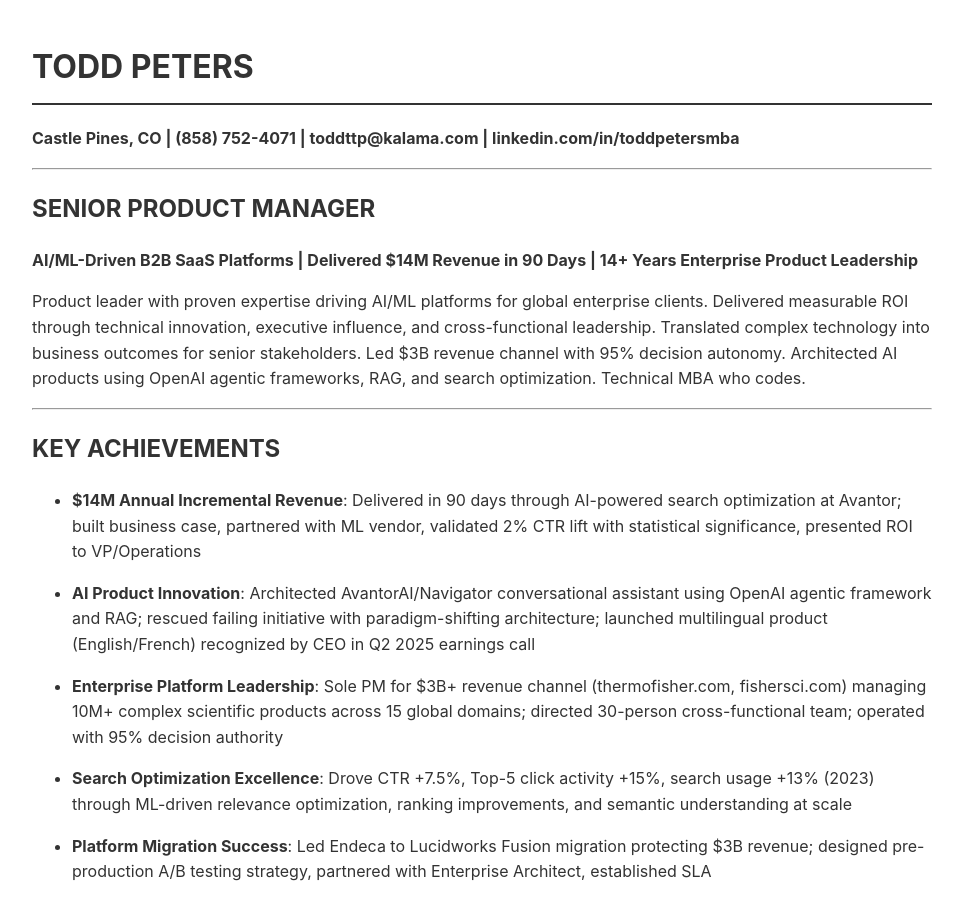
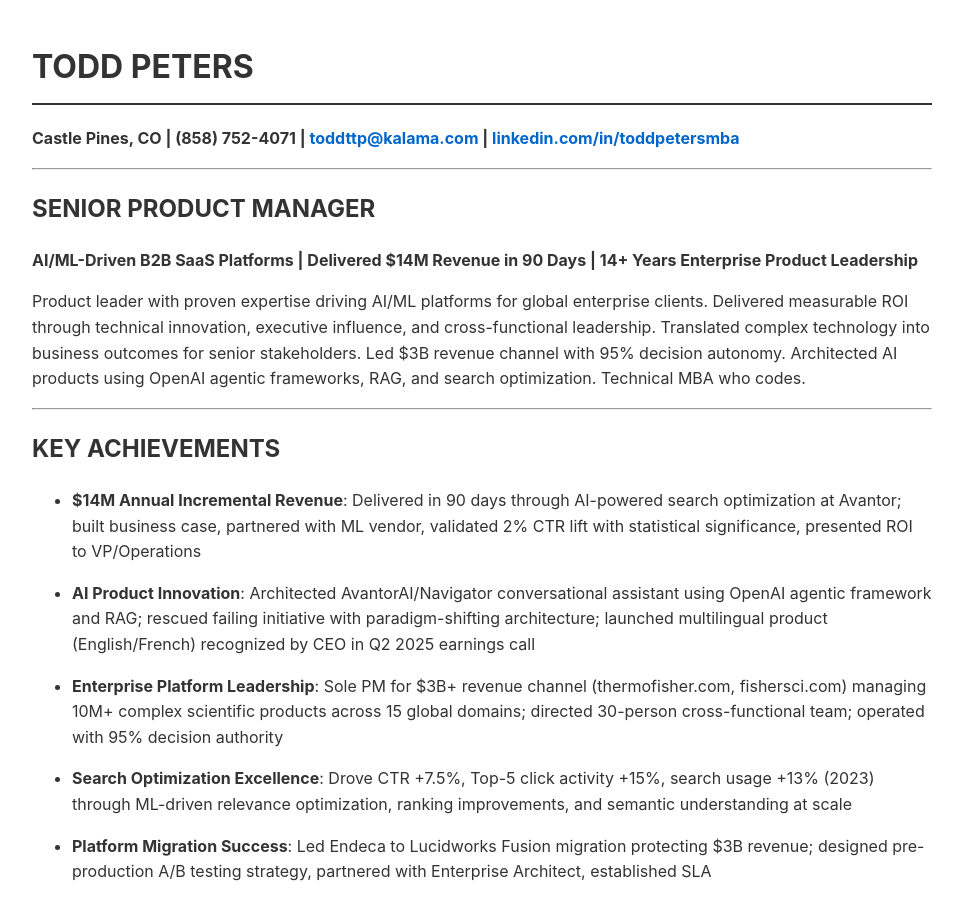
Before and after one commit to tsimech/tsimech.github.io, a Jekyll site: the page built from docs/resume.md, in a window 1280 px wide and 900 px high. Shown: the whole window, without its empty margins (158-1121 px from the left). Built offline with Jekyll 4.4.1, drawn with Linux system fonts in a browser that asks for light colours; our own code applies the rules of GitHub Pages for plain Markdown files; part of the change alters nothing that is shown.

```diff
--- a/docs/resume.md
+++ b/docs/resume.md
@@ -1,5 +1,5 @@
 # TODD PETERS
-**Castle Pines, CO | (858) 752-4071 | toddttp@kalama.com | linkedin.com/in/toddpetersmba**
+**Castle Pines, CO | (858) 752-4071 | <toddttp@kalama.com> | [linkedin.com/in/toddpetersmba](https://linkedin.com/in/toddpetersmba)**
 
 ---
 
```
